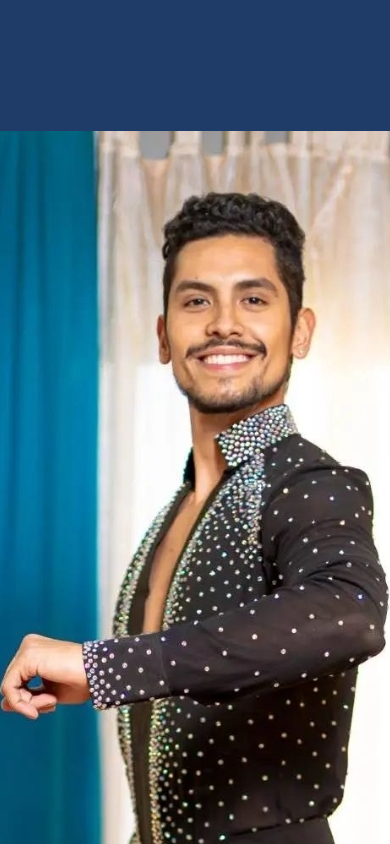
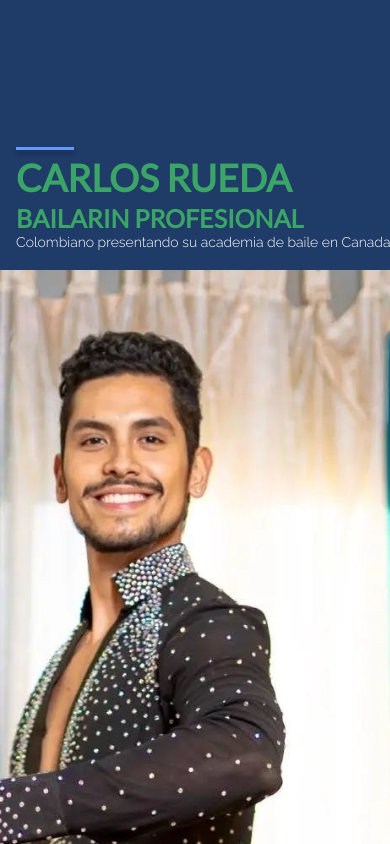
Before and after one commit to luiscarueda/proyect_andres, a React (Create React App) app: page / in a window 390 px wide. Shown: the part 680-1524 px from the top of the page. Built offline with nearby package versions, Linux system fonts and the light colour scheme.

Commit message:
responsive design

```diff
--- a/src/containers/aboutme/aboutme.css
+++ b/src/containers/aboutme/aboutme.css
@@ -2,3 +2,11 @@
     display: flex;
     flex-direction: row;
 }
+
+
+@media screen and (max-width: 1050px) {
+    .aboutme{
+        display: flex;
+        flex-direction: column;
+    }
+}
```
